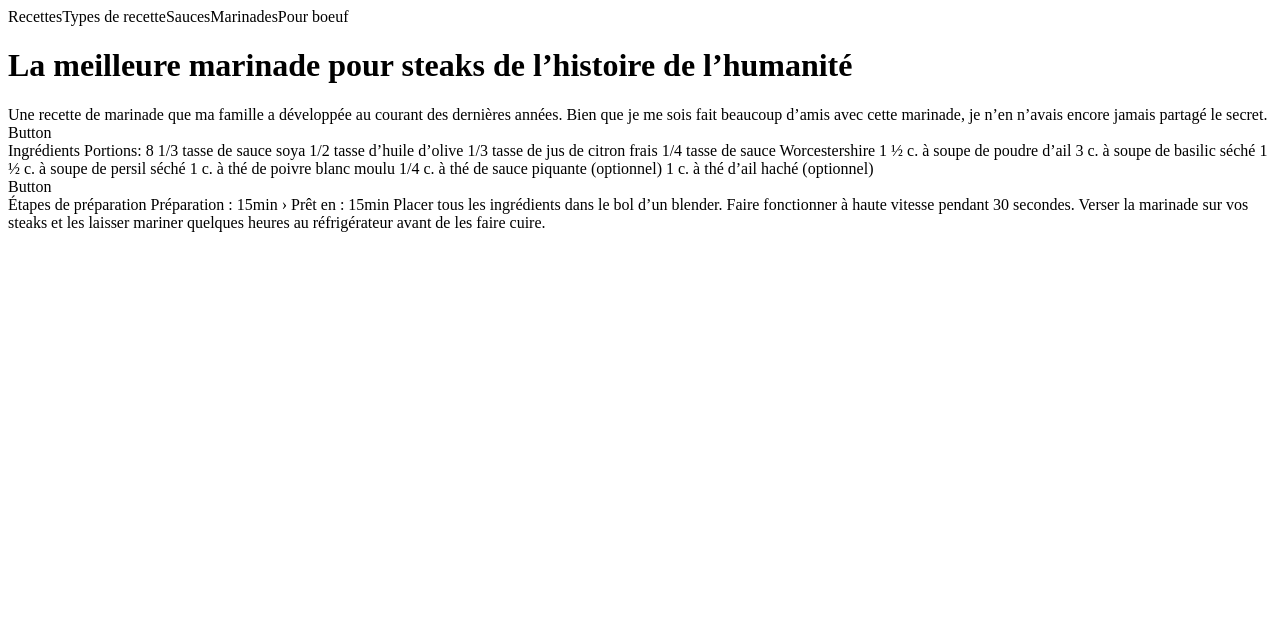
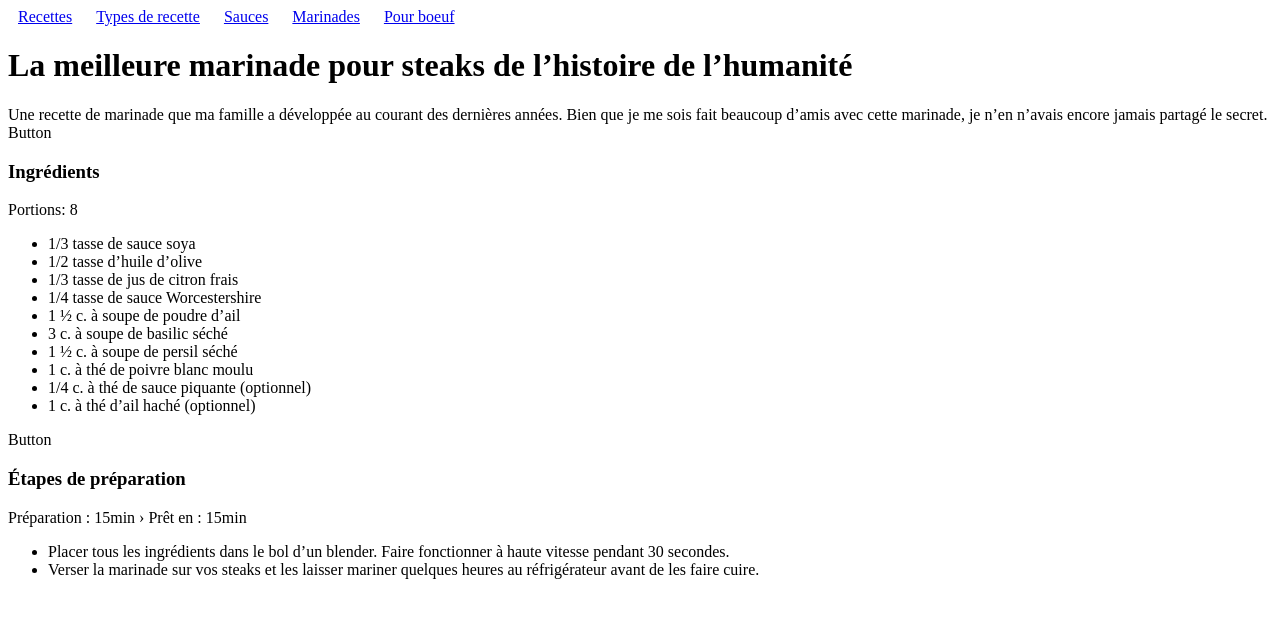
Before and after one commit to virgimath/forfun, a plain HTML site: page index.html in a window 1280 px wide. Drawn offline with Linux system fonts and the light colour scheme.

Commit message:
top nav added

```diff
--- a/index.html
+++ b/index.html
@@ -2,12 +2,16 @@
 <html lang="en" dir="ltr">
   <head>
     <meta charset="utf-8">
-    <link href="./resources/style.css">
+    <link href="./resources/style.css" type="text/css" rel="stylesheet">
     <title>For Fun</title>
   </head>
   <body>
     <nav>
-         RecettesTypes de recetteSaucesMarinadesPour boeuf
+         <span><a href="http://qc.allrecipes.ca/recettes" target="_blank">Recettes</a></span>
+         <span><a href="http://qc.allrecipes.ca/recettes/type-de-recette.aspx" target="_blank">Types de recette</a></span>
+         <span><a href="http://qc.allrecipes.ca/recettes/sauces-recettes.aspx" target="_blank">Sauces</a></span>
+         <span><a href="http://qc.allrecipes.ca/recettes/marinades-recettes.aspx" target="_blank">Marinades</a></span>
+         <span><a href="http://qc.allrecipes.ca/recettes/tag-5354/marinade-boeuf.aspx" target="_blank">Pour boeuf</a></span>
        </nav>
        <div class="recipe">
          <h1>La meilleure marinade pour steaks de l’histoire de l’humanité</h1>
@@ -17,29 +21,32 @@
 
 Button
 <div class="ingredients">
-Ingrédients
+<h3>Ingrédients</h3>
 Portions: 8
 
-   1/3 tasse de sauce soya
-   1/2 tasse d’huile d’olive
-   1/3 tasse de jus de citron frais
-   1/4 tasse de sauce Worcestershire
-   1 ½ c. à soupe de poudre d’ail
-
-   3 c. à soupe de basilic séché
-   1 ½ c. à soupe de persil séché
-   1 c. à thé de poivre blanc moulu
-   1/4 c. à thé de sauce piquante (optionnel)
-   1 c. à thé d’ail haché (optionnel)
+<ul>
+   <li>1/3 tasse de sauce soya</li>
+   <li>1/2 tasse d’huile d’olive</li>
+   <li>1/3 tasse de jus de citron frais</li>
+   <li>1/4 tasse de sauce Worcestershire</li>
+   <li>1 ½ c. à soupe de poudre d’ail</li>
+   <li>3 c. à soupe de basilic séché</li>
+   <li>1 ½ c. à soupe de persil séché</li>
+   <li>1 c. à thé de poivre blanc moulu</li>
+   <li>1/4 c. à thé de sauce piquante (optionnel)</li>
+   <li>1 c. à thé d’ail haché (optionnel)</li>
+</ul>
 </div>
 
 Button
 <div class="prep-method">
-Étapes de préparation
+<h3>Étapes de préparation</h3>
 Préparation : 15min  ›  Prêt en : 15min
+<ul>
+    <li>Placer tous les ingrédients dans le bol d’un blender. Faire fonctionner à haute vitesse pendant 30 secondes.</li>
+    <li>Verser la marinade sur vos steaks et les laisser mariner quelques heures au réfrigérateur avant de les faire cuire.</li>
+</ul>
 
-    Placer tous les ingrédients dans le bol d’un blender. Faire fonctionner à haute vitesse pendant 30 secondes.
-    Verser la marinade sur vos steaks et les laisser mariner quelques heures au réfrigérateur avant de les faire cuire.
 </div>
 
 </div>
--- a/resources/style.css
+++ b/resources/style.css
@@ -0,0 +1,7 @@
+html {
+  font-family: Verser;
+}
+
+nav span {
+  padding: 10px;
+}
```
